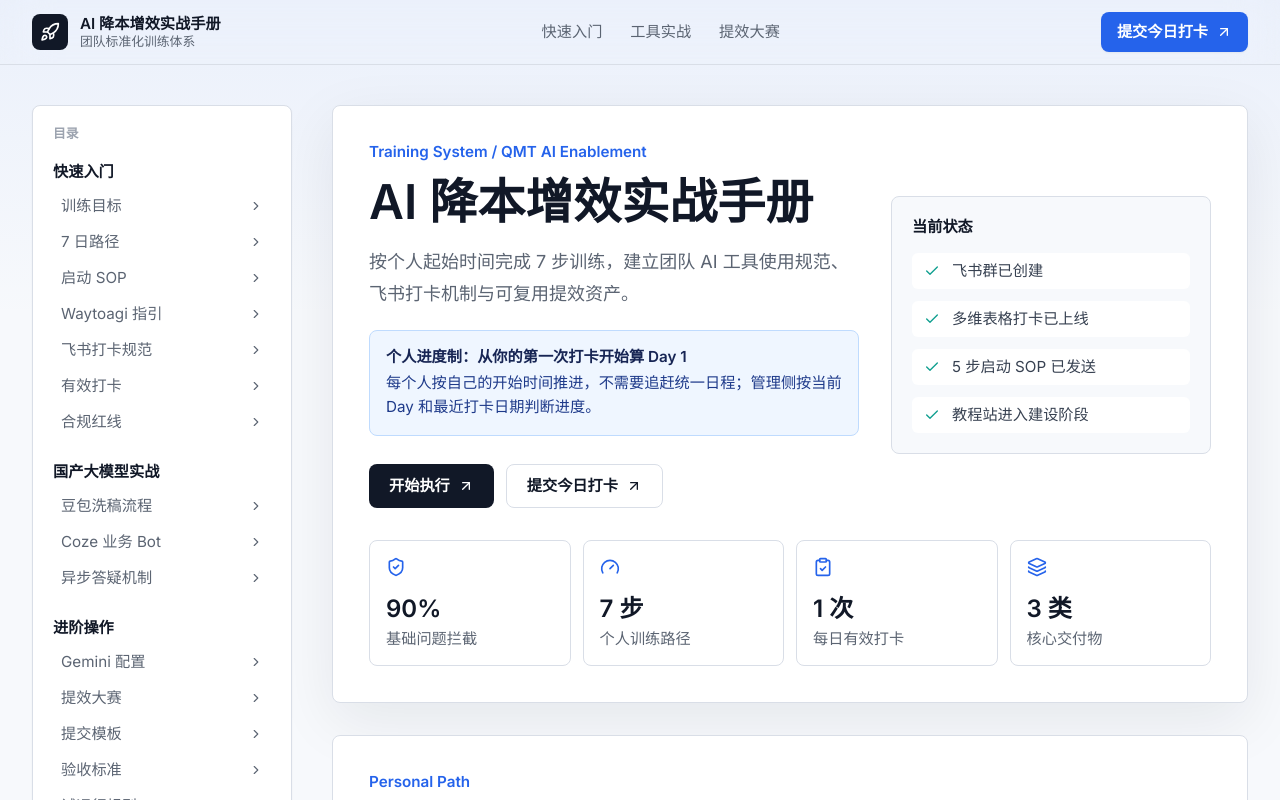
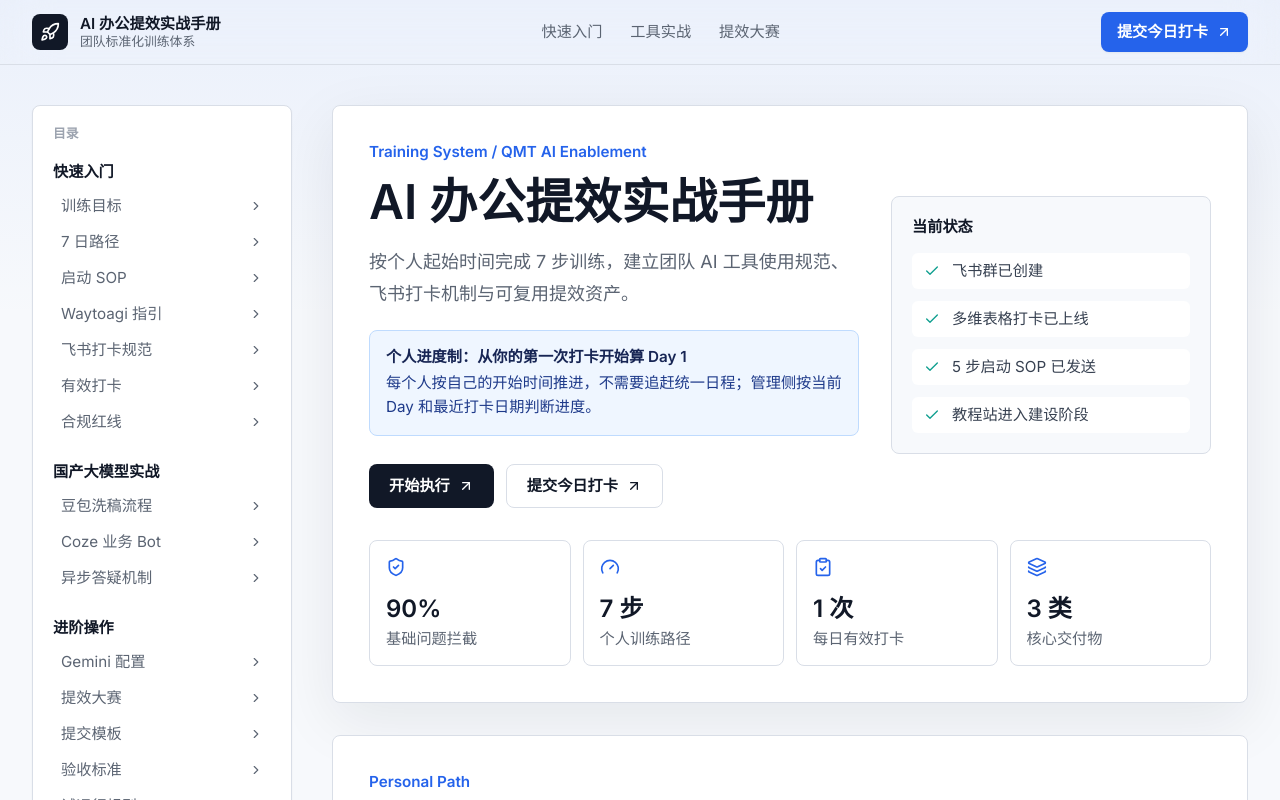
Before and after one commit to AL549984/W, a Next.js app: page / in a window 1280 px wide. Shown: the top 800 px of the page. Built offline with nearby package versions, Linux system fonts and the light colour scheme.

Commit message:
Refine AI training positioning wording

```diff
--- a/app/layout.tsx
+++ b/app/layout.tsx
@@ -5,8 +5,8 @@
 const inter = Inter({ subsets: ["latin"] });
 
 export const metadata: Metadata = {
-  title: "AI 降本增效实战手册",
-  description: "面向量化研究与办公生产力场景的 AI 降本增效培训体系"
+  title: "AI 办公提效实战手册",
+  description: "面向量化研究与办公生产力场景的 AI 办公提效培训体系"
 };
 
 export default function RootLayout({
--- a/app/page.tsx
+++ b/app/page.tsx
@@ -91,7 +91,7 @@
               <Rocket className="h-5 w-5" aria-hidden="true" />
             </div>
             <div>
-              <p className="text-sm font-semibold text-ink">AI 降本增效实战手册</p>
+              <p className="text-sm font-semibold text-ink">AI 办公提效实战手册</p>
               <p className="text-xs text-muted">团队标准化训练体系</p>
             </div>
           </a>
@@ -167,7 +167,7 @@
               <div>
                 <p className="text-sm font-semibold text-brand">Training System / QMT AI Enablement</p>
                 <h1 className="mt-4 max-w-4xl break-words text-2xl font-semibold leading-tight tracking-normal text-ink sm:text-4xl md:text-5xl">
-                  AI 降本增效实战手册
+                  AI 办公提效实战手册
                 </h1>
                 <p className="mt-5 max-w-3xl text-lg leading-8 text-muted">
                   按个人起始时间完成 7 步训练，建立团队 AI 工具使用规范、飞书打卡机制与可复用提效资产。
```
Also changed, not shown: 1 other file (tests, documents, lock files or other folders).
